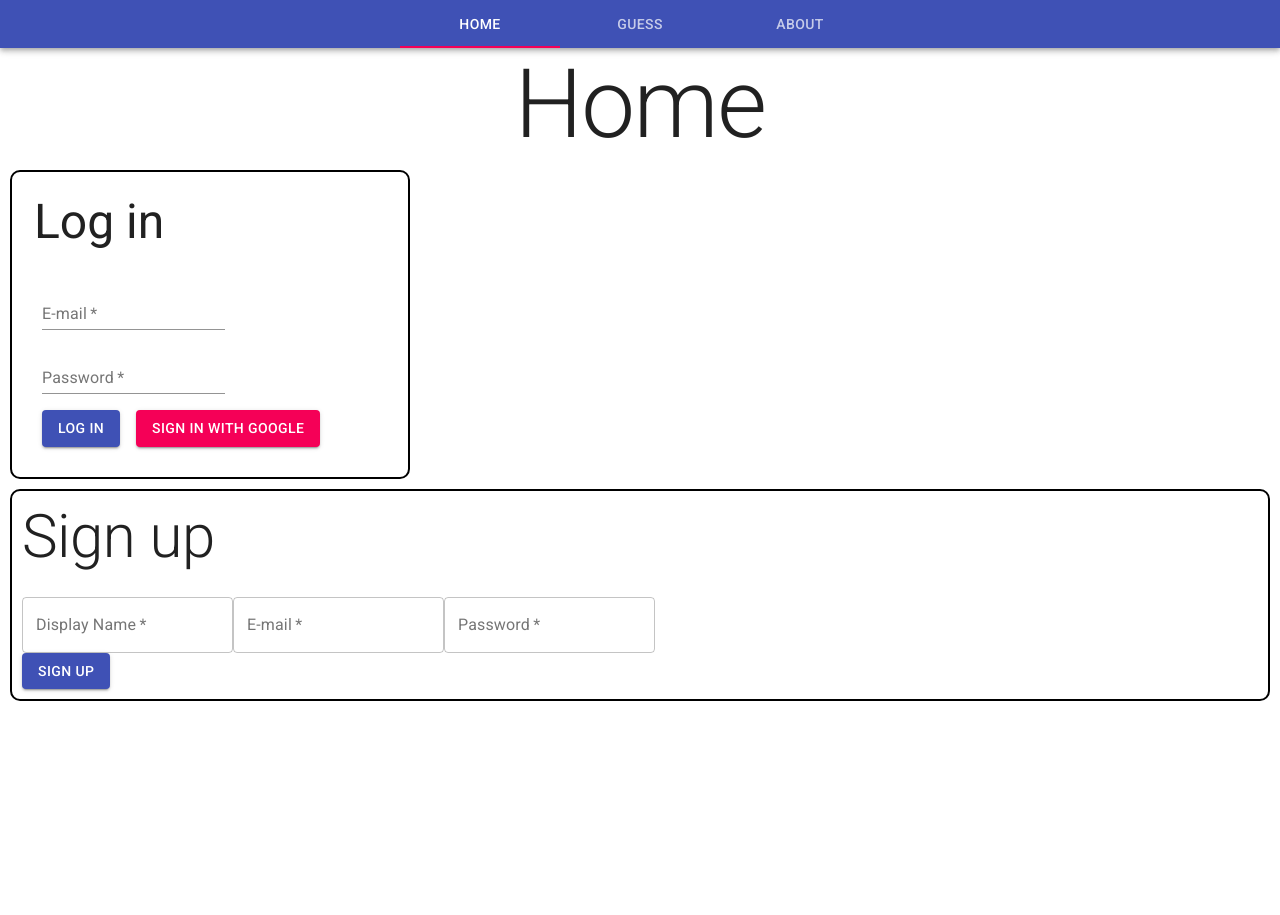
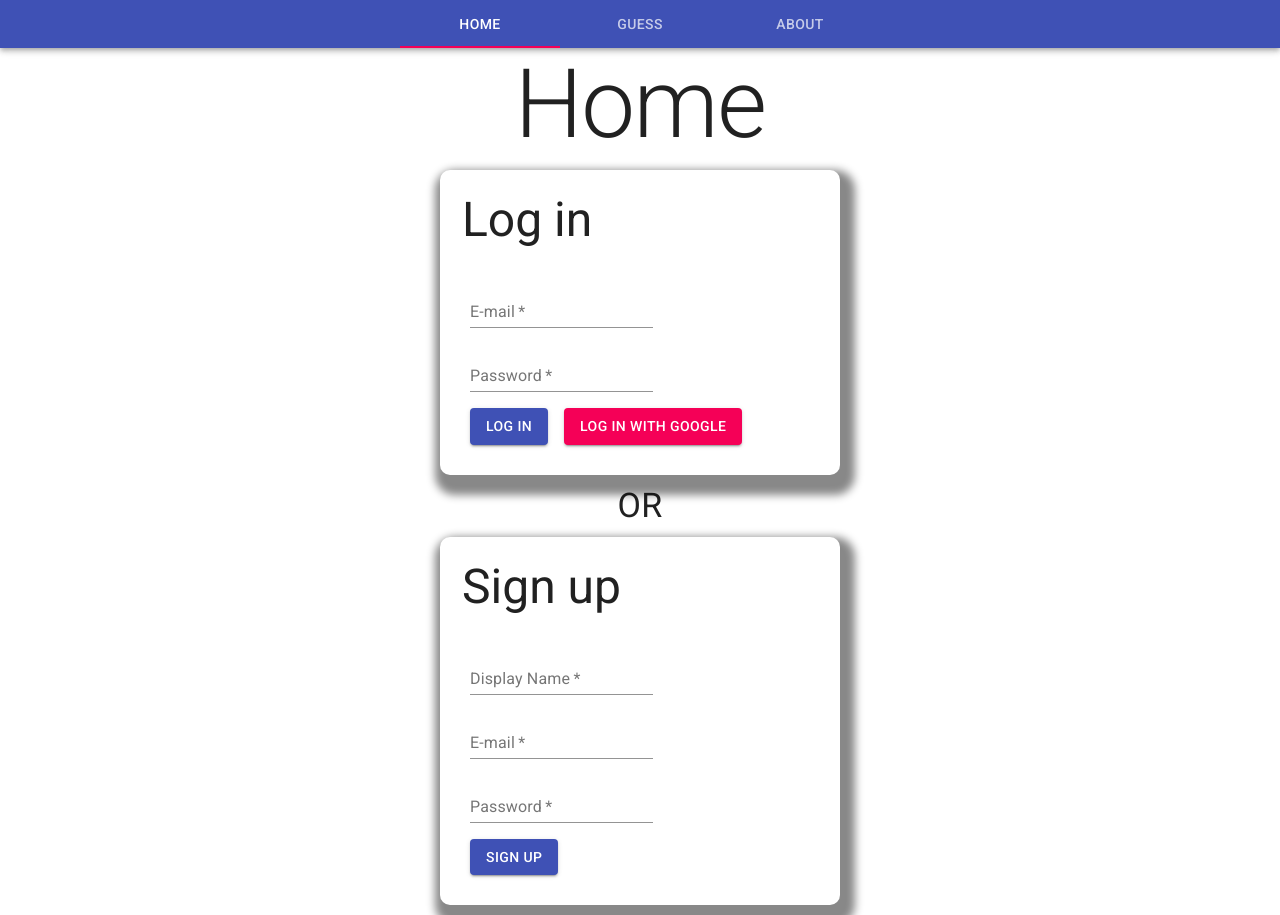
Before and after one commit to SirPotatoIV/babyGamble, a React (Create React App) app: page / in a window 1280 px wide. Before the commit the page ends 800 px from the top, so only its background shows below. Built offline with nearby package versions, Linux system fonts and the light colour scheme; no server answers; the database is empty.

Commit message:
Updated styling of Home, Sign In, and Sign Up.

```diff
--- a/src/components/SignIn/SignIn.js
+++ b/src/components/SignIn/SignIn.js
@@ -13,8 +13,9 @@ const useStyles = makeStyles((theme) => ({
     color: 'black',
   },
   SignIn: {
-    border: '2px solid black',
+    border: '0px solid black',
     borderRadius: '10px',
+    boxShadow: '5px 10px 8px 10px #888888',
     padding: '10px',
     margin: '10px',
     maxWidth: '400px',
@@ -114,7 +115,7 @@ export default function SignIn() {
                 variant="contained"
                 color="secondary"
               >
-                Sign in with Google
+                Log in with Google
               </Button>
             </Grid>
           </form>
--- a/src/components/SignUp/SignUp.js
+++ b/src/components/SignUp/SignUp.js
@@ -7,22 +7,31 @@ import {
 
 import Button from '@material-ui/core/Button';
 import Grid from '@material-ui/core/Grid';
+import Paper from '@material-ui/core/Paper';
 import TextField from '@material-ui/core/TextField';
 import Typography from '@material-ui/core/Typography';
 
 import { makeStyles } from '@material-ui/core/styles';
 
-const useStyles = makeStyles({
+const useStyles = makeStyles((theme) => ({
   root: {
     color: 'black',
   },
-  signUpForm: {
-    border: '2px solid black',
+  signUp: {
+    border: '0px solid black',
     borderRadius: '10px',
+    boxShadow: '5px 10px 8px 10px #888888',
     padding: '10px',
     margin: '10px',
+    maxWidth: '400px',
   },
-});
+  textField: {
+    margin: theme.spacing(1),
+  },
+  button: {
+    margin: theme.spacing(1),
+  },
+}));
 
 export default function SignUp() {
   const [email, setEmail] = useState('');
@@ -55,44 +64,45 @@ export default function SignUp() {
   }
 
   return (
-    <div className={classes.signUpForm}>
-      <Grid container spacing={3}>
+    <>
+      <Grid container spacing={3} className={classes.signUp}>
         <Grid item xs={12}>
-          <Typography variant="h2">Sign up</Typography>
+          <Typography variant="h3">Sign up</Typography>
         </Grid>
         <Grid item xs={12}>
           <form>
             <TextField
+              className={classes.textField}
               onChange={(event) => setDisplayName(event.target.value)}
               required
               id="signUpDisplayName"
               label="Display Name"
-              variant="outlined"
               type="text"
               value={displayName}
             />
             <TextField
+              className={classes.textField}
               onChange={(event) => setEmail(event.target.value)}
               required
               id="signUpEmail"
               label="E-mail"
-              variant="outlined"
               type="email"
               autoComplete="username"
               value={email}
             />
             <TextField
+              className={classes.textField}
               onChange={(event) => setPassword(event.target.value)}
               required
               id="signUpPassword"
               label="Password"
-              variant="outlined"
               type="password"
               autoComplete="current-password"
               value={password}
             />
             <Grid item xs={12}>
               <Button
+                className={classes.button}
                 onClick={() => handleSignUp()}
                 label="Sign up"
                 variant="contained"
@@ -109,6 +119,6 @@ export default function SignUp() {
           </Typography>
         )}
       </Grid>
-    </div>
+    </>
   );
 }
--- a/src/pages/Home.js
+++ b/src/pages/Home.js
@@ -2,19 +2,30 @@ import React from 'react';
 
 import SignIn from '../components/SignIn';
 import SignUp from '../components/SignUp';
-import User from '../components/User';
 
 import Box from '@material-ui/core/Box';
 import Typography from '@material-ui/core/Typography';
+import { makeStyles } from '@material-ui/core/styles';
+
+const useStyles = makeStyles((theme) => ({
+  root: {
+    display: 'grid',
+    justifyContent: 'center',
+  },
+}));
 
 export default function Home() {
+  const classes = useStyles();
+
   return (
-    <Box color="text.primary">
+    <Box className={classes.root} color="text.primary">
       <Typography variant="h1" align="center">
         Home
       </Typography>
-      <User />
       <SignIn />
+      <Typography variant="h4" align="center">
+        OR
+      </Typography>
       <SignUp />
     </Box>
   );
```
Also changed, not shown: 1 other file (tests, documents, lock files or other folders).
